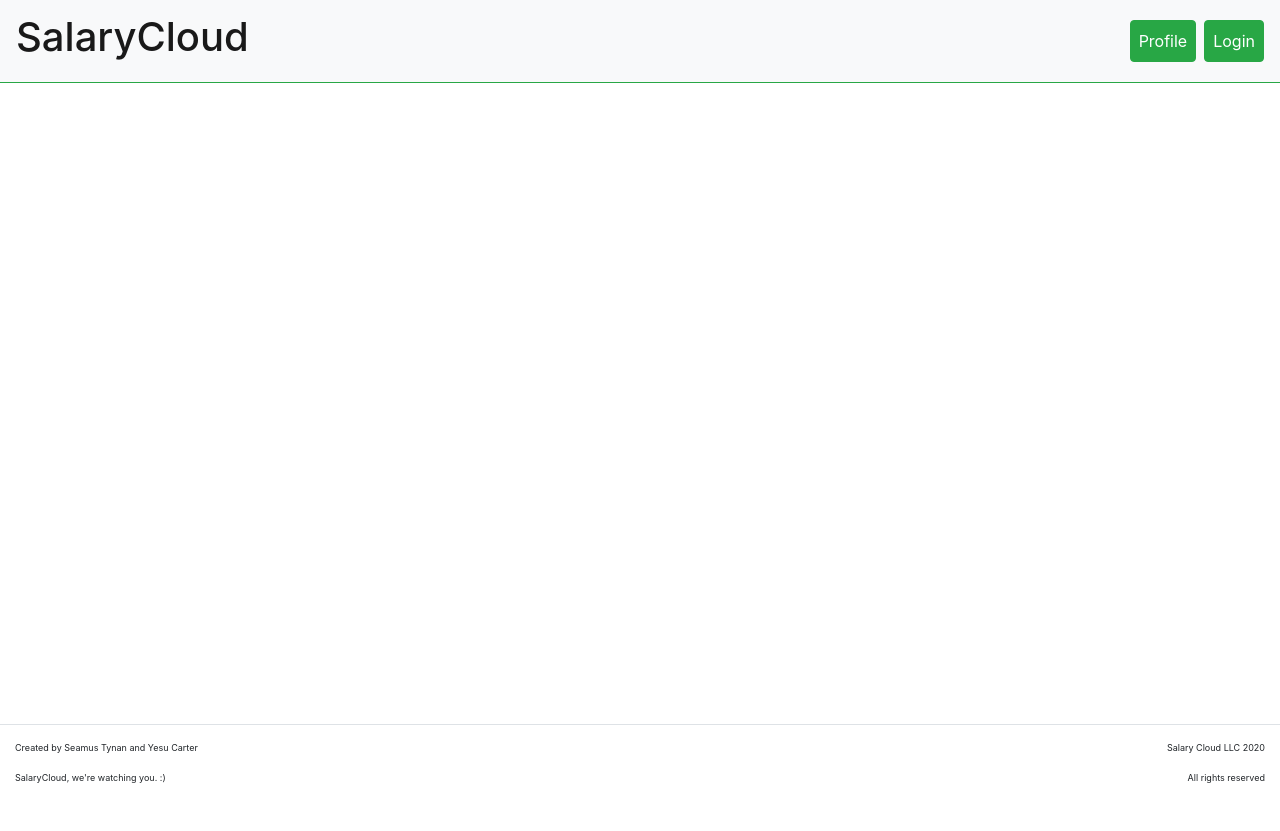
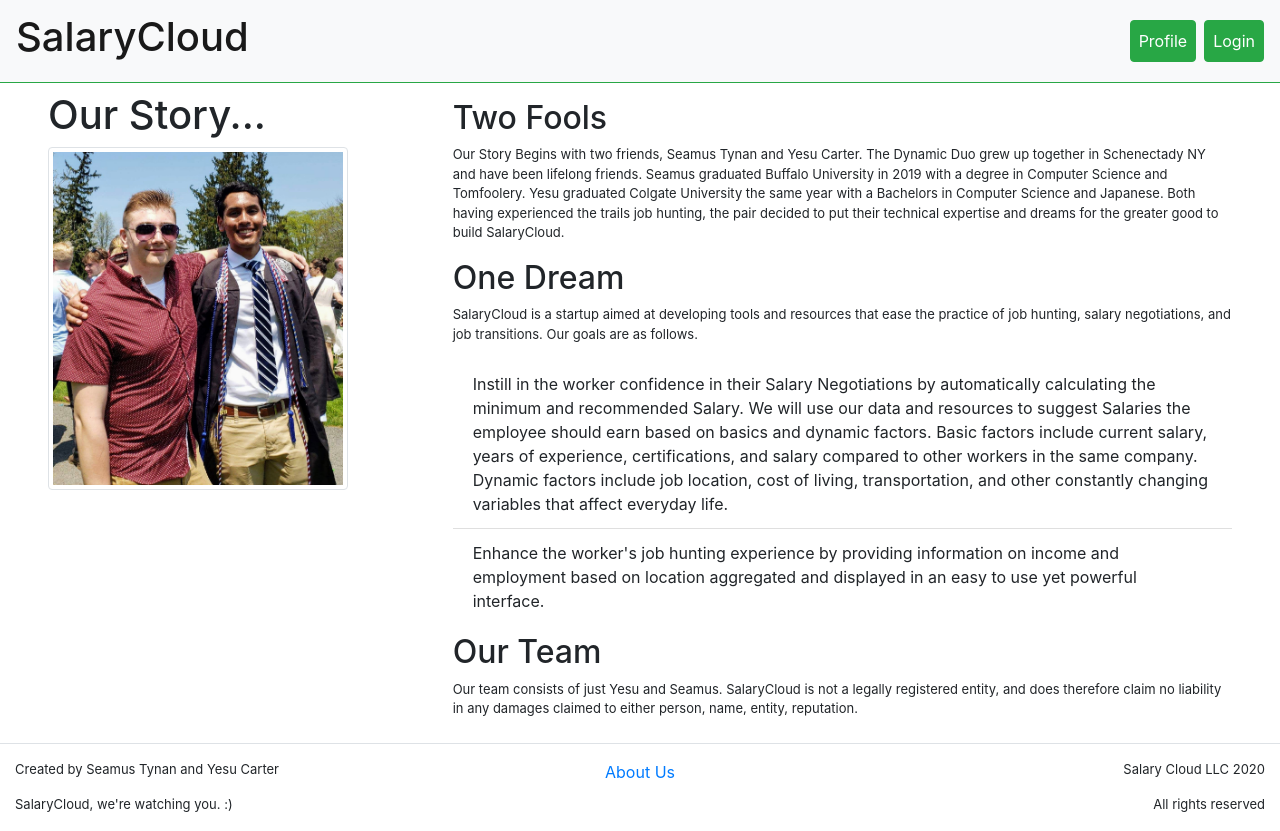
Before and after one commit to stynan27/SalaryCloud, a React (Create React App) app in the folder salary-cloud/: page /About in a window 1280 px wide. Before the commit the page ends 800 px from the top, so only its background shows below. Built offline with nearby package versions, Linux system fonts and the light colour scheme.

Commit message:
Filled about page info, added photo

```diff
--- a/salary-cloud/src/App.js
+++ b/salary-cloud/src/App.js
@@ -5,7 +5,8 @@ import { BrowserRouter as Router, Switch, Route } from 'react-router-dom';
 import Header from './components/Header';
 import WelcomeBody from './components/WelcomeBody';
 import CreateAccountBody from './components/CreateAccountBody';
-import Footer from './components/footer/Footer'
+import Footer from './components/footer/Footer';
+import About from './components/about/About';
 
 class App extends React.Component {
   constructor() {
@@ -24,6 +25,7 @@ class App extends React.Component {
               <Route path='/' exact component={WelcomeBody}/>
               <Route path='/Welcome' exact component={WelcomeBody}/>
               <Route path='/CreateAccount' exact component={CreateAccountBody}/>
+              <Route path='/About' exact component={About}/>
             </Switch>
           <Footer />
         </div>
--- /dev/null
+++ b/salary-cloud/src/components/about/About.js
@@ -0,0 +1,64 @@
+import React from 'react';
+import './about.css';
+import Image from 'react-bootstrap/Image';
+import ListGroup from 'react-bootstrap/ListGroup';
+
+function About() {
+  return(
+    <div className="container-fluid mt-2 mb-2 pl-5 pr-5 overflow-auto">
+      <div className="row">
+        <div className="col">
+          <h1 className="h1"> Our Story... </h1>
+          <Image src={"/theBoys.jpg"} alt="theBoys" fluid thumbnail/>
+        </div>
+        <div className="col-8 pt-2 text-left">
+          <h2 className="h2"> Two Fools </h2>
+          <p>
+            Our Story Begins with two friends, Seamus Tynan and Yesu Carter.
+            The Dynamic Duo grew up together in Schenectady NY and have been
+            lifelong friends. Seamus graduated Buffalo University in 2019
+            with a degree in Computer Science and Tomfoolery. Yesu graduated
+            Colgate University the same year with a Bachelors in Computer
+            Science and Japanese. Both having experienced the trails
+            job hunting, the pair decided to put their technical expertise and
+            dreams for the greater good to build SalaryCloud.
+          </p>
+          <h2 className="h2"> One Dream </h2>
+          <p>
+            SalaryCloud is a startup aimed at developing tools and resources
+            that ease the practice of job hunting, salary negotiations, and
+            job transitions. Our goals are as follows.
+          </p>
+          <ListGroup variant="flush" className="list">
+            <ListGroup.Item>
+              Instill in the worker confidence in their Salary Negotiations by
+              automatically calculating the minimum and recommended Salary. We
+              will use our data and resources to suggest Salaries the employee
+              should earn based on basics and dynamic factors.
+              Basic factors include current salary, years of experience,
+              certifications, and salary compared to other workers in the same
+              company. Dynamic factors include job location, cost of living,
+              transportation, and other constantly changing variables that
+              affect everyday life.
+            </ListGroup.Item>
+            <ListGroup.Item>
+              Enhance the worker's job hunting experience by providing
+              information on income and employment based on location aggregated
+              and displayed in an easy to use yet powerful interface.
+            </ListGroup.Item>
+          </ListGroup>
+          <h2 className="h2 mt-2"> Our Team </h2>
+          <p>
+            Our team consists of just Yesu and Seamus. SalaryCloud is not a
+            legally registered entity, and does therefore claim no liability
+            in any damages claimed to either person, name, entity, reputation.
+          </p>
+        </div>
+      </div>
+
+    </div>
+  );
+
+}
+
+export default About;
--- /dev/null
+++ b/salary-cloud/src/components/about/about.css
@@ -0,0 +1,11 @@
+p {
+  font-size: small;
+}
+img {
+  width: 80%;
+  height: auto;
+}
+
+.list {
+  font-size: medium;
+}
--- a/salary-cloud/src/components/footer/Footer.js
+++ b/salary-cloud/src/components/footer/Footer.js
@@ -1,5 +1,7 @@
 import React from 'react';
 import './footer.css';
+
+import { Link } from 'react-router-dom';
 
 function Footer() {
   return (
@@ -9,9 +11,16 @@ function Footer() {
           <p> Created by Seamus Tynan and Yesu Carter </p>
           <p> SalaryCloud, we're watching you. :) </p>
         </div>
-        <div className="col text-right">
-          <p> Salary Cloud LLC 2020 </p>
-          <p> All rights reserved </p>
+        <div className="col">
+          <div className="row">
+            <div className="col text-center">
+              <Link to="/about"> About Us </Link>
+            </div>
+            <div className="col text-right">
+              <p> Salary Cloud LLC 2020 </p>
+              <p> All rights reserved </p>
+            </div>
+          </div>
         </div>
       </div>
     </footer>
--- a/salary-cloud/src/components/footer/footer.css
+++ b/salary-cloud/src/components/footer/footer.css
@@ -1,9 +1,7 @@
 footer {
   border-top: solid;
-
-  position: absolute;
+  position: static;
   bottom: 0;
-
   padding-top: 1rem;
 }
 
```
Also changed, not shown: salary-cloud/public/theBoys.jpg (added).
